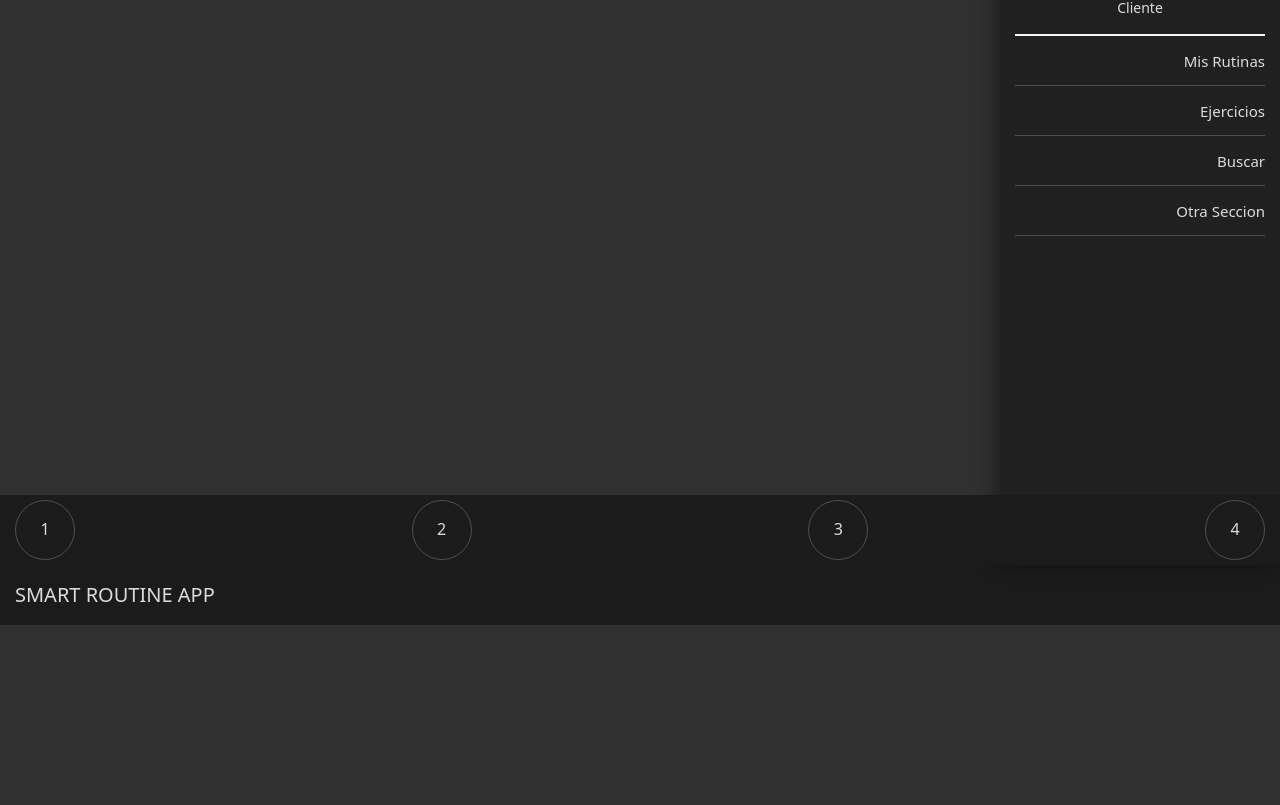
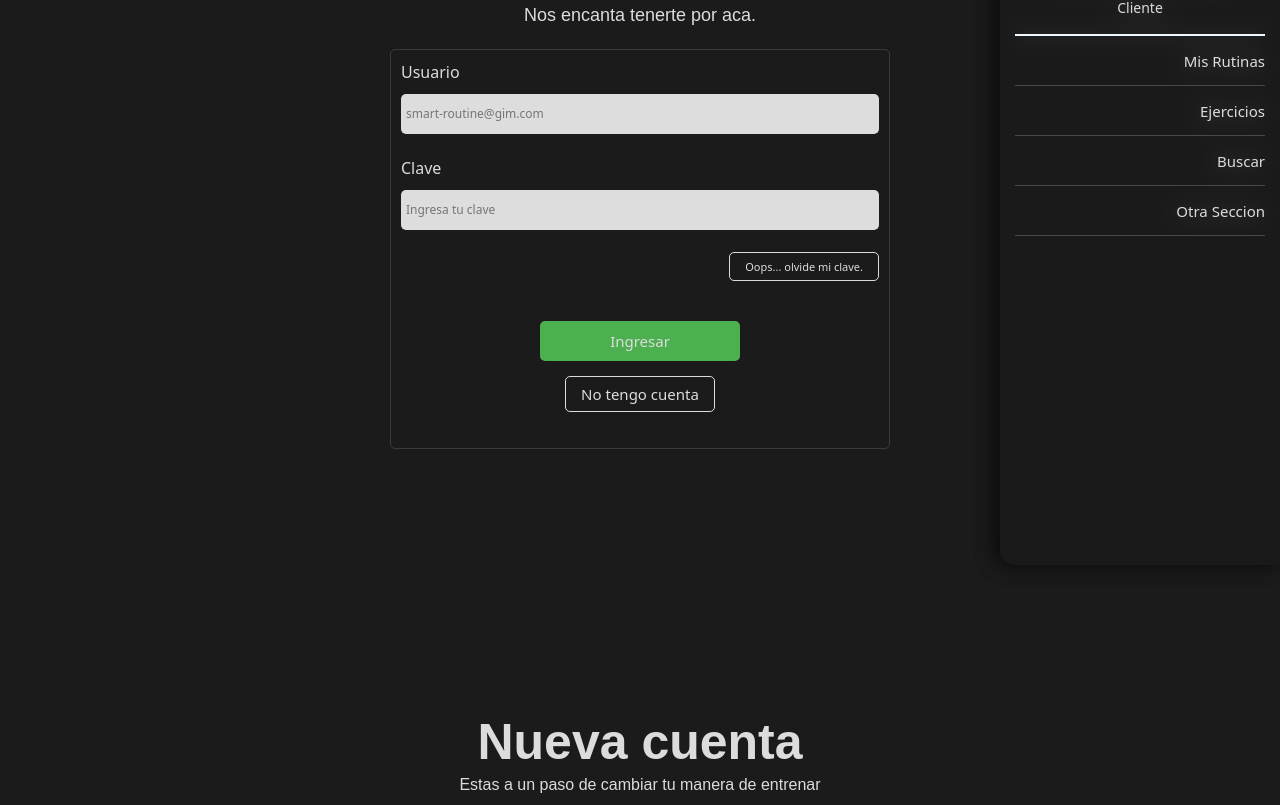
Before and after one commit to nicoequintana/pnt2_grupo2, a Vue app: page / in a window 1280 px wide. Shown: the part 235-1040 px from the top of the page. Built offline with nearby package versions, Linux system fonts and the light colour scheme.

Commit message:
ordenamiento estructura

```diff
--- a/src/App.vue
+++ b/src/App.vue
@@ -1,15 +1,18 @@
 <script setup>
-import { HomeView, LoginPage, RegisterPage } from './views';
-import { UserLayout, TrainerLayout } from './layouts'
+import { LoginPage, RegisterPage } from './auth/views';
+import { UserLayout, TrainerLayout } from './layouts';
+
+
+
 
 </script>
 
 <template>
   <!-- <HomeView /> -->
+  <LoginPage />
+  <RegisterPage />
   <UserLayout />
   <TrainerLayout />
-  <!-- <LoginPage /> -->
-  <!-- <RegisterPage /> -->
 </template>
 
 <style scoped>
--- /dev/null
+++ b/src/auth/views/index.js
@@ -0,0 +1,4 @@
+//ARCHIVO DE BARRIL PARA EXPORTACION DE COMPONENTE DE VISTAS//
+//==========================================================//
+export { default as LoginPage } from './LoginPage.vue'
+export { default as RegisterPage } from './RegisterPage.vue'
--- a/src/layouts/TrainerLayout.vue
+++ b/src/layouts/TrainerLayout.vue
@@ -1,5 +1,6 @@
 <script setup>
 import Navbar from '../components/Navbar.vue';
+import Sidebar from '../components/Sidebar.vue';
 
 
 </script>
@@ -63,6 +64,7 @@ import Navbar from '../components/Navbar.vue';
 
             </main>
             <Navbar />
+            <Sidebar />
         </div>
     </div>
 </template>
--- a/src/views/HomeView.vue
+++ /dev/null
@@ -1,19 +0,0 @@
-<script setup>
-</script>
-
-<style scoped>
-.homeView{
-    width: 100dvw;
-    height: 100dvh;
-    color: rgb(202, 202, 202);
-    display: flex;
-    justify-content: center;
-    align-items: center;
-}
-</style>
-
-<template>
-    <div class="homeView">
-        <h1>Hola Mundo!</h1>
-    </div>
-</template>
--- a/src/views/index.js
+++ b/src/views/index.js
@@ -1,5 +1,5 @@
 //ARCHIVO DE BARRIL PARA EXPORTACION DE COMPONENTE DE VISTAS//
 //==========================================================//
 export { default as HomeView } from './HomeView.vue'
-export { default as LoginPage } from './LoginPage.vue'
-export { default as RegisterPage } from './RegisterPage.vue'
+export { default as LoginPage } from '../auth/views/LoginPage.vue'
+export { default as RegisterPage } from '../auth/views/RegisterPage.vue'
```
Also changed, not shown: src/auth/views/LoginPage.vue (renamed from src/views/LoginPage.vue), src/auth/views/RegisterPage.vue (renamed from src/views/RegisterPage.vue).
